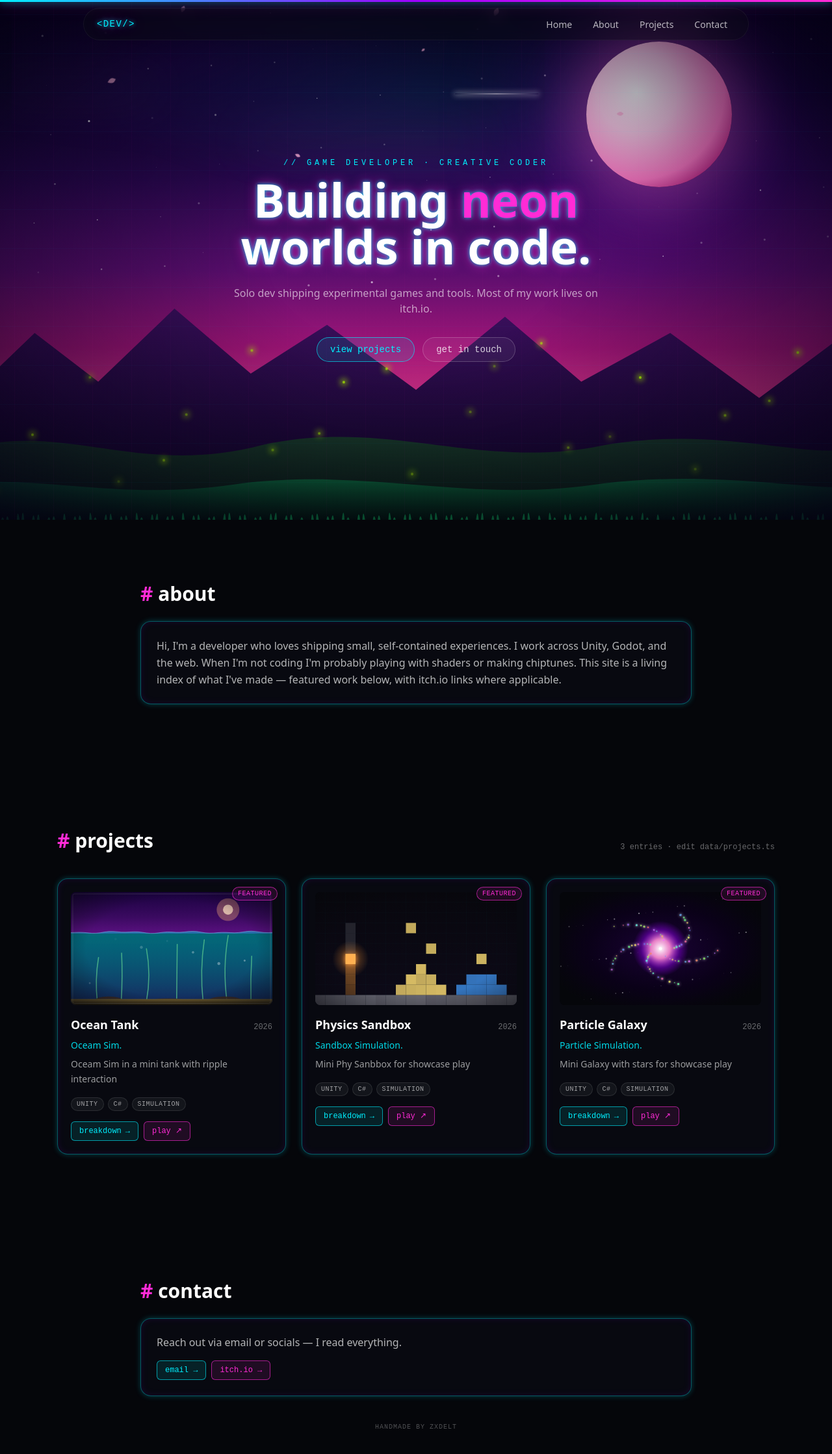
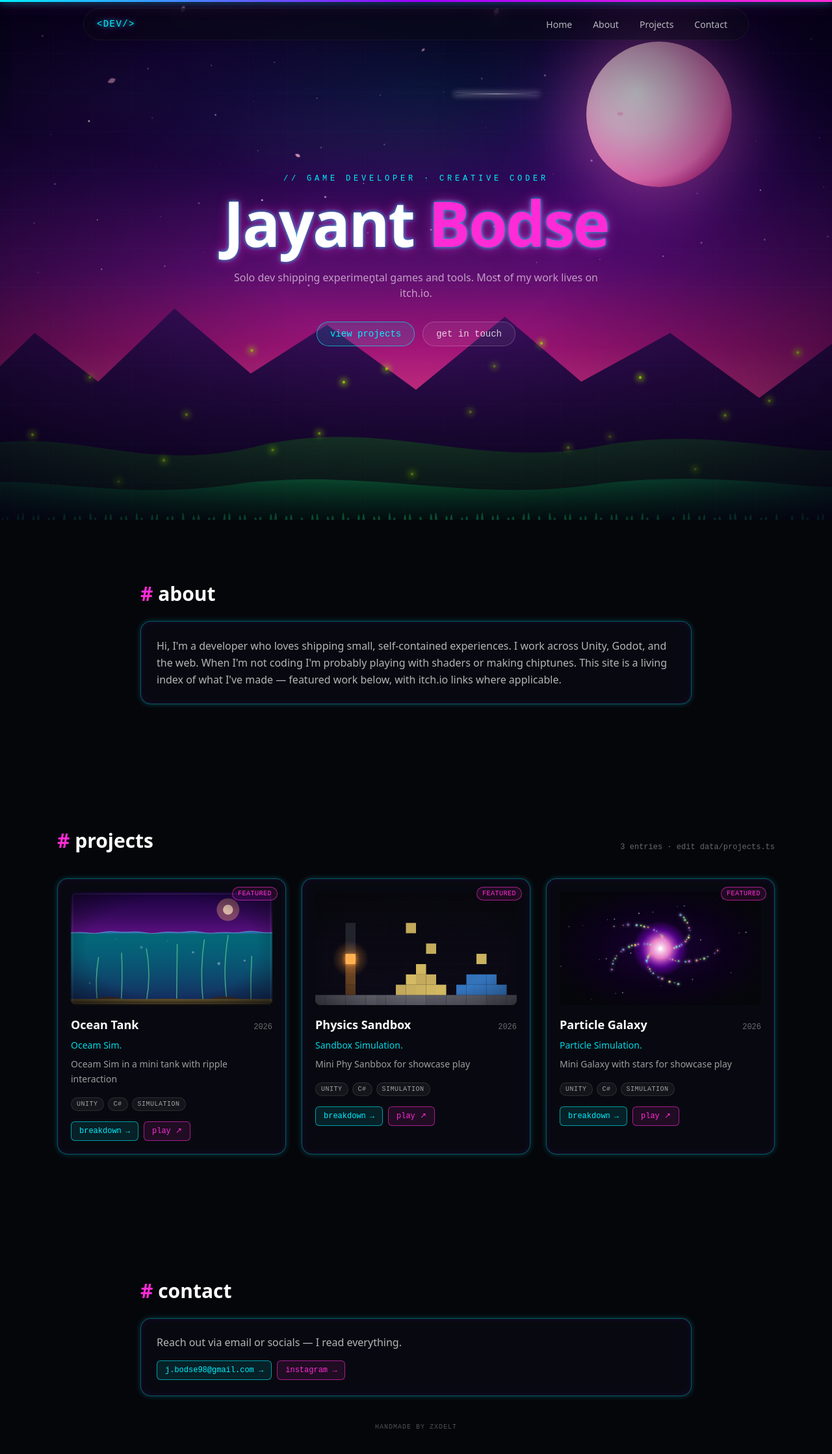
Before and after one commit to Zx-Websites/Portfolio-Neon, a Next.js app: page / in a window 1280 px wide. Shown: the top 2238 px of the page at 65% size. Built offline with nearby package versions, Linux system fonts and the light colour scheme.

Commit message:
contact info

```diff
--- a/app/page.tsx
+++ b/app/page.tsx
@@ -37,11 +37,9 @@ export default function Page() {
           </motion.p>
           <motion.h1
             variants={heroChild}
-            className="text-5xl sm:text-7xl font-bold leading-tight text-white neon-text"
+            className="text-6xl sm:text-8xl font-bold tracking-tight leading-[1.05] text-white neon-text"
           >
-            Building <span className="text-neon-pink">neon</span>
-            <br />
-            worlds in code.
+            Jayant <span className="text-neon-pink">Bodse</span>
           </motion.h1>
           <motion.p
             variants={heroChild}
@@ -117,22 +115,22 @@ export default function Page() {
           </p>
           <div className="flex flex-wrap gap-2">
             <motion.a
-              href="mailto:you@example.com"
+              href="mailto:j.bodse98@gmail.com"
               whileHover={{ scale: 1.06 }}
               whileTap={{ scale: 0.95 }}
               className="rounded-md border border-neon-cyan/60 bg-neon-cyan/10 px-3 py-1.5 text-xs font-mono text-neon-cyan hover:bg-neon-cyan/20"
             >
-              email →
+              j.bodse98@gmail.com →
             </motion.a>
             <motion.a
-              href="https://your-handle.itch.io"
+              href="https://www.instagram.com/zx_origin_?igsh=MXJiamt5amhqMHVjZA%3D%3D&utm_source=qr"
               target="_blank"
               rel="noreferrer"
               whileHover={{ scale: 1.06 }}
               whileTap={{ scale: 0.95 }}
               className="rounded-md border border-neon-pink/60 bg-neon-pink/10 px-3 py-1.5 text-xs font-mono text-neon-pink hover:bg-neon-pink/20"
             >
-              itch.io →
+              instagram →
             </motion.a>
           </div>
         </div>
```
